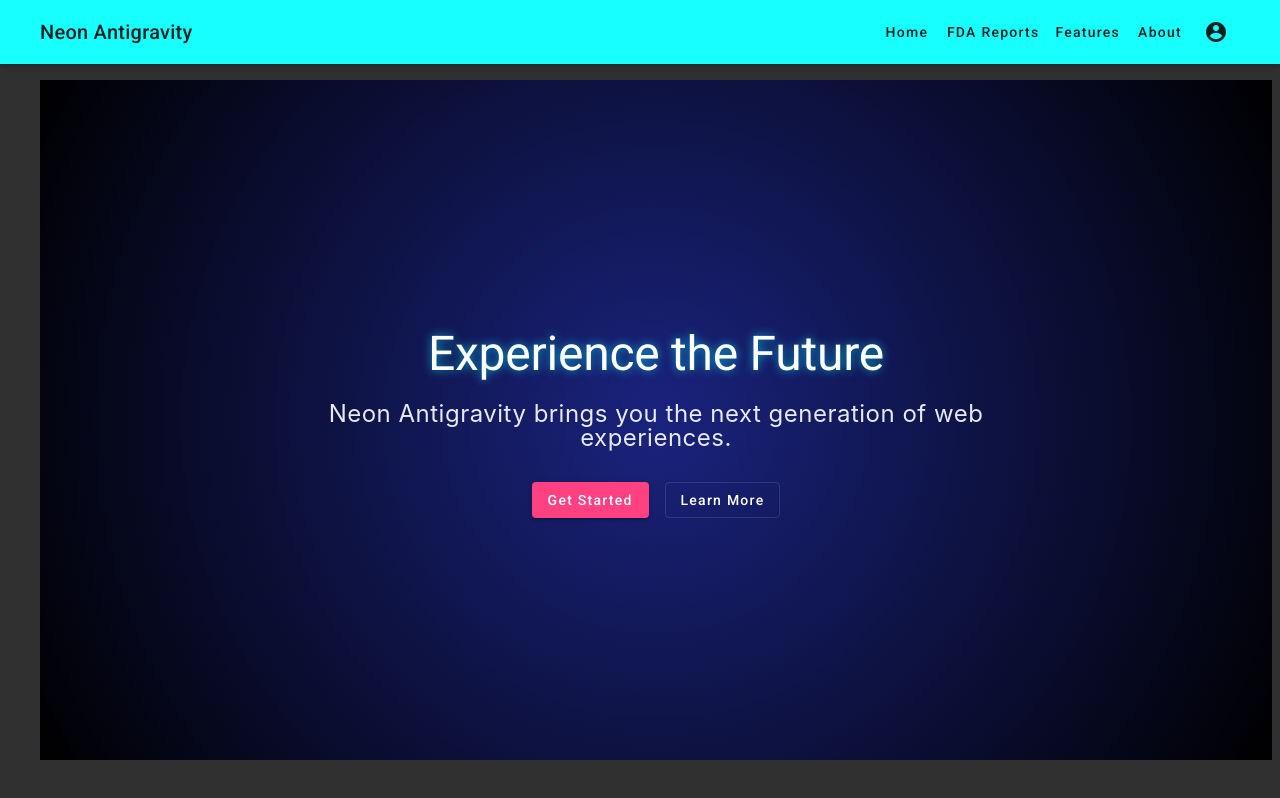
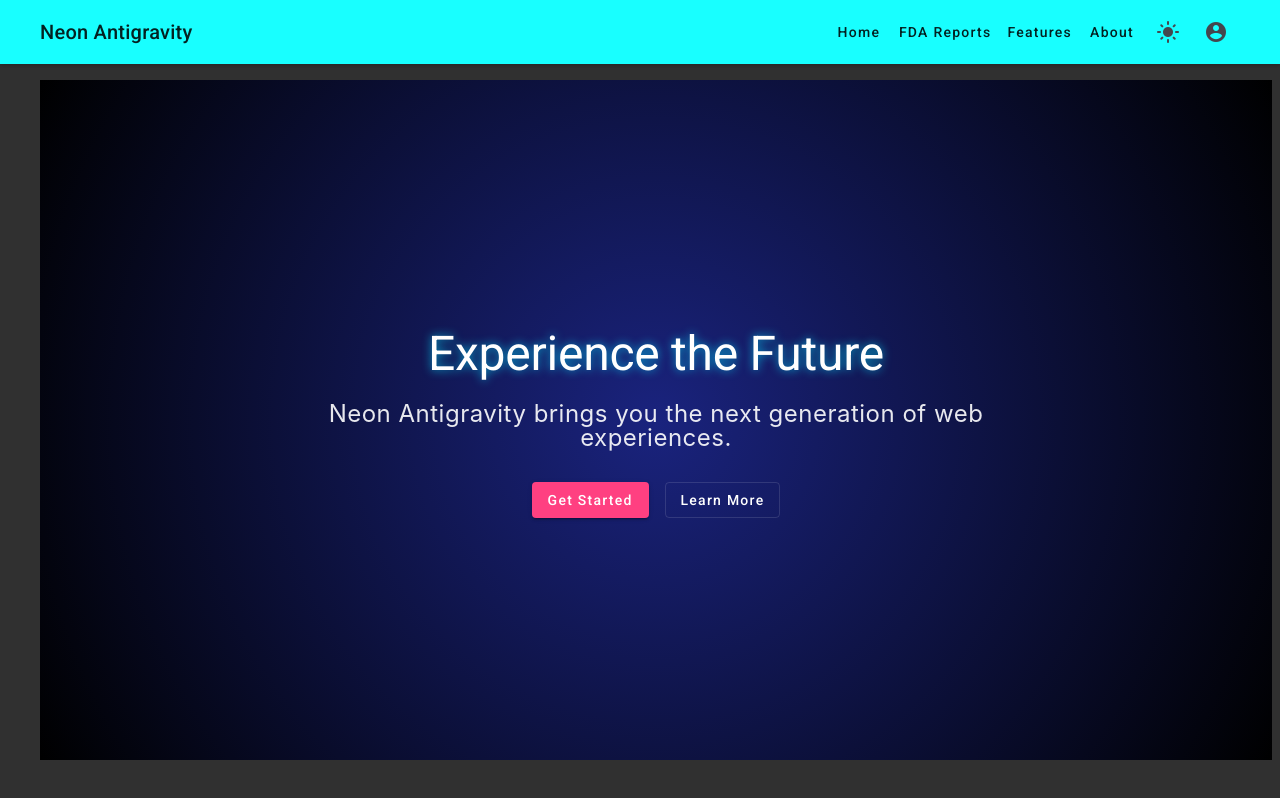
Before and after one commit to vst121/neon-antigravity, an Angular app: page / in a window 1280 px wide. Built offline with nearby package versions, Linux system fonts and the light colour scheme.

Commit message:
Add toggling to dark/light modes

```diff
--- a/src/app/core/layout/header/header.component.html
+++ b/src/app/core/layout/header/header.component.html
@@ -9,6 +9,9 @@
     <button mat-button routerLink="/fda-enforcement">FDA Reports</button>
     <button mat-button>Features</button>
     <button mat-button routerLink="/about">About</button>
+    <button mat-icon-button (click)="toggleTheme()" aria-label="Toggle Theme">
+      <mat-icon>{{ themeService.isDarkMode() ? 'light_mode' : 'dark_mode' }}</mat-icon>
+    </button>
     <button mat-icon-button aria-label="User">
       <mat-icon>account_circle</mat-icon>
     </button>
--- a/src/app/core/layout/header/header.component.ts
+++ b/src/app/core/layout/header/header.component.ts
@@ -4,6 +4,8 @@ import { MatButtonModule } from '@angular/material/button';
 import { MatIconModule } from '@angular/material/icon';
 
 import { RouterLink } from '@angular/router';
+
+import { ThemeService } from '../../services/theme.service';
 
 @Component({
   selector: 'app-header',
@@ -13,5 +15,9 @@ import { RouterLink } from '@angular/router';
   styleUrl: './header.component.scss'
 })
 export class HeaderComponent {
+  constructor(public themeService: ThemeService) { }
 
+  toggleTheme() {
+    this.themeService.toggleTheme();
+  }
 }
--- /dev/null
+++ b/src/app/core/services/theme.service.ts
@@ -0,0 +1,36 @@
+import { Injectable, signal } from '@angular/core';
+
+@Injectable({
+    providedIn: 'root'
+})
+export class ThemeService {
+    isDarkMode = signal<boolean>(true);
+
+    constructor() {
+        // Check local storage or system preference
+        const savedTheme = localStorage.getItem('theme');
+        if (savedTheme) {
+            this.setTheme(savedTheme === 'dark');
+        } else {
+            // Default to dark
+            this.setTheme(true);
+        }
+    }
+
+    toggleTheme() {
+        this.setTheme(!this.isDarkMode());
+    }
+
+    private setTheme(isDark: boolean) {
+        this.isDarkMode.set(isDark);
+        if (isDark) {
+            document.body.classList.remove('light-theme');
+            document.body.classList.add('dark-theme');
+            localStorage.setItem('theme', 'dark');
+        } else {
+            document.body.classList.remove('dark-theme');
+            document.body.classList.add('light-theme');
+            localStorage.setItem('theme', 'light');
+        }
+    }
+}
--- a/src/styles.scss
+++ b/src/styles.scss
@@ -12,23 +12,39 @@
 // hue. Available color palettes: https://material.io/design/color/
 $neon-primary: mat.m2-define-palette(mat.$m2-cyan-palette, A200, A100, A400);
 $neon-accent: mat.m2-define-palette(mat.$m2-pink-palette, A200, A100, A400);
-
-// The warn palette is optional (defaults to red).
 $neon-warn: mat.m2-define-palette(mat.$m2-red-palette);
 
-// Create the theme object. A theme consists of configurations for individual
-// theming systems such as "color" or "typography".
-$neon-theme: mat.m2-define-dark-theme((color: (primary: $neon-primary,
+// Dark Theme
+$dark-theme: mat.m2-define-dark-theme((color: (primary: $neon-primary,
         accent: $neon-accent,
         warn: $neon-warn,
       ),
       typography: mat.m2-define-typography-config(),
       density: 0));
 
-// Include theme styles for core and each component used in your app.
-// Alternatively, you can import and @include the theme mixins for each component
-// that you are using.
-@include mat.all-component-themes($neon-theme);
+// Light Theme
+$light-theme: mat.m2-define-light-theme((color: (primary: $neon-primary,
+        accent: $neon-accent,
+        warn: $neon-warn,
+      ),
+      typography: mat.m2-define-typography-config(),
+      density: 0));
+
+// Apply Dark Theme by default (or via class)
+.dark-theme {
+  @include mat.all-component-themes($dark-theme);
+  --bg-color: #121212;
+  --text-color: #e0e0e0;
+  --card-bg: rgba(255, 255, 255, 0.05);
+}
+
+// Apply Light Theme via class
+.light-theme {
+  @include mat.all-component-themes($light-theme);
+  --bg-color: #f5f5f5;
+  --text-color: #333333;
+  --card-bg: rgba(0, 0, 0, 0.05);
+}
 
 /* You can add global styles to this file, and also import other style files */
 html,
@@ -39,8 +55,9 @@ body {
 body {
   margin: 0;
   font-family: Roboto, "Helvetica Neue", sans-serif;
-  background-color: #121212;
-  color: #e0e0e0;
+  background-color: var(--bg-color, #121212);
+  color: var(--text-color, #e0e0e0);
+  transition: background-color 0.3s ease, color 0.3s ease;
 }
 
 // Custom Scrollbar for WebKit
```
